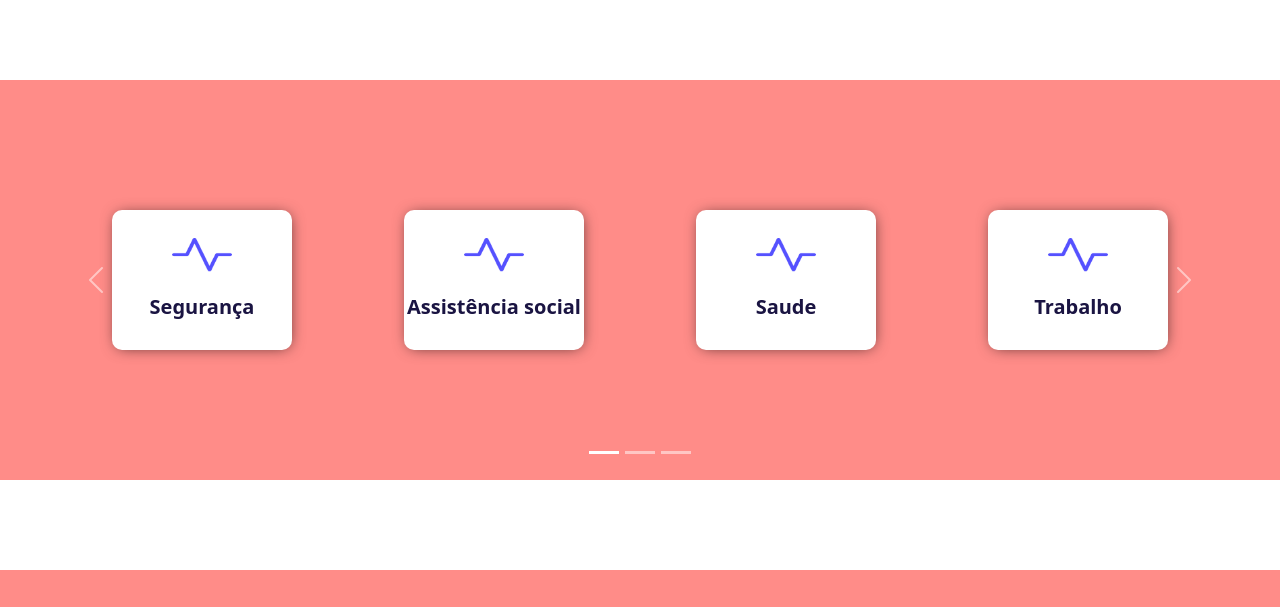
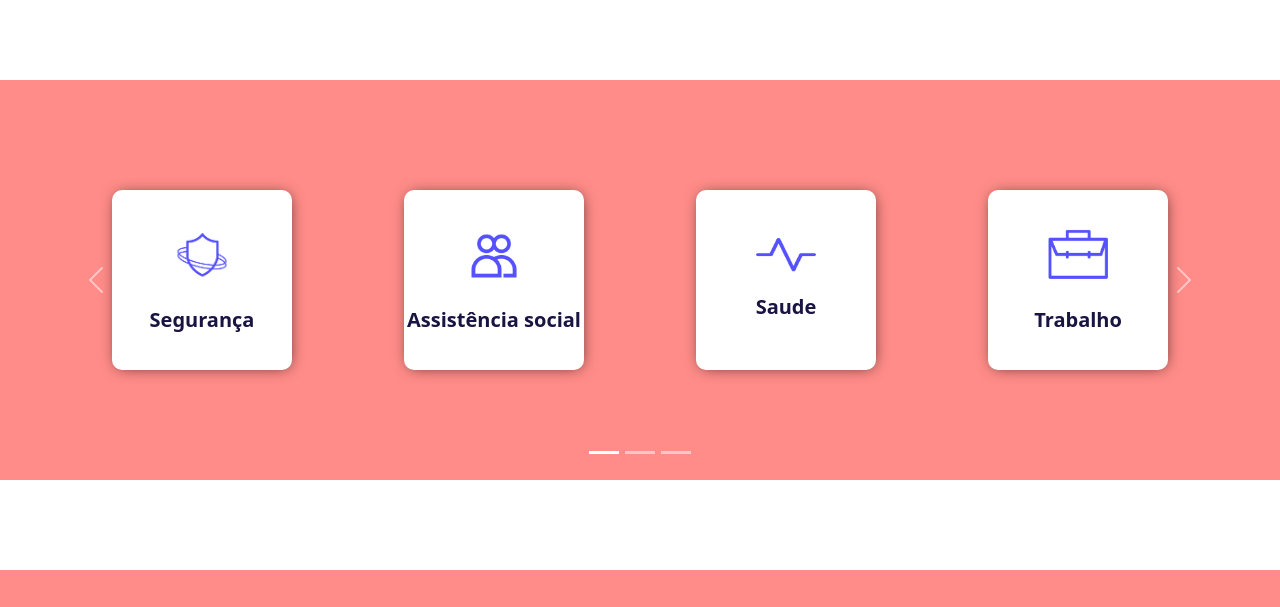
Before and after one commit to JoaoTorpe/Hackton-CPNordeste, a plain HTML site: page Principal/index.html in a window 1280 px wide. Shown: the part 700-1307 px from the top of the page. Drawn offline with nearby package versions, Linux system fonts and the light colour scheme.

Commit message:
Simbolos das categorias

```diff
--- a/Principal/index.css
+++ b/Principal/index.css
@@ -127,7 +127,7 @@ height: 400px;
         font-weight: 700;
         background-color: white;
         font-size: 20px;
-        height: 140px;
+        height: 180px;
         width: 180px;
         border-radius: 10px;
         text-align: center;
--- a/Principal/index.html
+++ b/Principal/index.html
@@ -51,10 +51,10 @@
       <div class=" w-100 custom-bg text-white carousel-content" style="height: 400px;">
 
        <div class="categories-wrapper" >
-        <div class="service-category-card" id="card-health" data-key="seguranca"  > <img src="../Assets/Symbols/simbolo-saude.png" alt=""> Segurança</div>
-        <div class="service-category-card" id="card-health" data-key="assistencia_social"> <img src="../Assets/Symbols/simbolo-saude.png" alt=""> Assistência social</div>
-        <div class="service-category-card" id="card-health" data-key="saude"> <img src="../Assets/Symbols/simbolo-saude.png" alt=""> Saude</div>
-        <div class="service-category-card" id="card-health" data-key="trabalho_emprego"> <img src="../Assets/Symbols/simbolo-saude.png" alt=""> Trabalho</div>
+        <div class="service-category-card"  data-key="seguranca"  ><img src="../Assets/Symbols/simbolo-seguranca.png" alt="">  Segurança</div>
+        <div class="service-category-card"  data-key="assistencia_social"> <img src="../Assets/Symbols/simbolo-assistencia-social.png" alt=""> Assistência social</div>
+        <div class="service-category-card"  data-key="saude"> <img src="../Assets/Symbols/simbolo-saude.png" alt=""> Saude</div>
+        <div class="service-category-card"  data-key="trabalho_emprego"> <img src="../Assets/Symbols/simbolo-trabalho.png" alt=""> Trabalho</div>
     </div>
 
       </div>
@@ -64,10 +64,10 @@
       <div class=" w-100 custom-bg text-white carousel-content " style="height: 400px;">
 
         <div class="categories-wrapper" >
-            <div class="service-category-card" id="card-saude" data-key="assistencia_juridica"> <img src="../Assets/Symbols/simbolo-saude.png" alt=""> Assistência Jurídica</div>
-            <div class="service-category-card" id="card-capacitacao" data-key="educacao_capacitacao"> <img src="../Assets/Symbols/simbolo-saude.png" alt=""> Capacitação</div>
-            <div class="service-category-card" id="card-servicos-gerais" data-key="servicos_gerais"> <img src="../Assets/Symbols/simbolo-saude.png" alt=""> Serviços Gerais</div>
-            <div class="service-category-card" id="card-vunerabilidade"data-key="violencia_vulnerabilidade" > <img src="../Assets/Symbols/simbolo-saude.png" alt=""> Vulnerabilidade</div>
+            <div class="service-category-card"  data-key="assistencia_juridica"> <img src="../Assets/Symbols/simbolo-juridico.png" alt=""> Assistência Jurídica</div>
+            <div class="service-category-card"  data-key="educacao_capacitacao"> <img src="../Assets/Symbols/simbolo-capacitacao.png" alt=""> Capacitação</div>
+            <div class="service-category-card" data-key="servicos_gerais"> <img src="../Assets/Symbols/simbolo-servicos-gerais.png" alt=""> Serviços Gerais</div>
+            <div class="service-category-card" data-key="violencia_vulnerabilidade" > <img src="../Assets/Symbols/simbolo-vulnerabilidade.png" alt=""> Vulnerabilidade</div>
         </div>
 
       </div>
@@ -75,9 +75,9 @@
     <div class="carousel-item">
       <div class=" w-100 custom-bg text-dark carousel-content " style="height: 400px;">
         <div class="categories-wrapper" >
-            <div class="service-category-card" id="card-empoderamento" data-key="empoderamento" > <img src="../Assets/Symbols/simbolo-saude.png" alt=""> Empoderamento</div>
-            <div class="service-category-card" id="card-saude-mental" data-key="servicos_saude_mental" > <img src="../Assets/Symbols/simbolo-saude.png" alt=""> Saúde mental</div>
-            <div class="service-category-card" id="card-protecao" data-key="direitos_protecao" > <img src="../Assets/Symbols/simbolo-saude.png" alt=""> Serviços de Proteção</div>
+            <div class="service-category-card" id="card-empoderamento" data-key="empoderamento" > <img src="../Assets/Symbols/simbolo-empoderamento.png" alt=""> Empoderamento</div>
+            <div class="service-category-card" id="card-saude-mental" data-key="servicos_saude_mental" > <img src="../Assets/Symbols/simbolo-saude-mental.png" alt=""> Saúde mental</div>
+            <div class="service-category-card" id="card-protecao" data-key="direitos_protecao" > <img src="../Assets/Symbols/simbolo-pretecao.png" alt=""> Serviços de Proteção</div>
 
         </div>
       </div>
--- a/Servico/Mock.js
+++ b/Servico/Mock.js
@@ -13,7 +13,7 @@ data ={
         "link": "https://www.sds.pe.gov.br/seguranca-publica/delegacia-da-mulher"
     },
     {
-        "nome": "Centro de ReferÃªncia de Atendimento Ã  Mulher em SituaÃ§Ã£o de ViolÃªncia (CRAM)",
+        "nome": "Centro de Referencia de Atendimento à Mulher em Situação de Violencia (CRAM)",
         "link": "https://www.sds.pe.gov.br/seguranca-publica/centro-de-referencia"
     },
     {
@@ -107,7 +107,7 @@ data ={
 ],
 "violencia_vulnerabilidade": [
     {
-        "nome": "Centro de Atendimento Ã  Mulher em SituaÃ§Ã£o de ViolÃªncia DomÃ©stica",
+        "nome": "Centro de Atendimento a Mulher em SituaÃ§Ã£o de Violecia Domestica",
         "link": "https://www.sds.pe.gov.br/seguranca-publica/centro-atendimento"
     },
     {
```
Also changed, not shown: Assets/Symbols/simbolo-assistencia-social.png (added), Assets/Symbols/simbolo-capacitacao.png (added), Assets/Symbols/simbolo-empoderamento.png (added), Assets/Symbols/simbolo-juridico.png (added), Assets/Symbols/simbolo-pretecao.png (added), Assets/Symbols/simbolo-saude-mental.png (added), Assets/Symbols/simbolo-seguranca.png (added), Assets/Symbols/simbolo-servicos-gerais.png (added), Assets/Symbols/simbolo-trabalho.png (added), Assets/Symbols/simbolo-vulnerabilidade.png (added).
